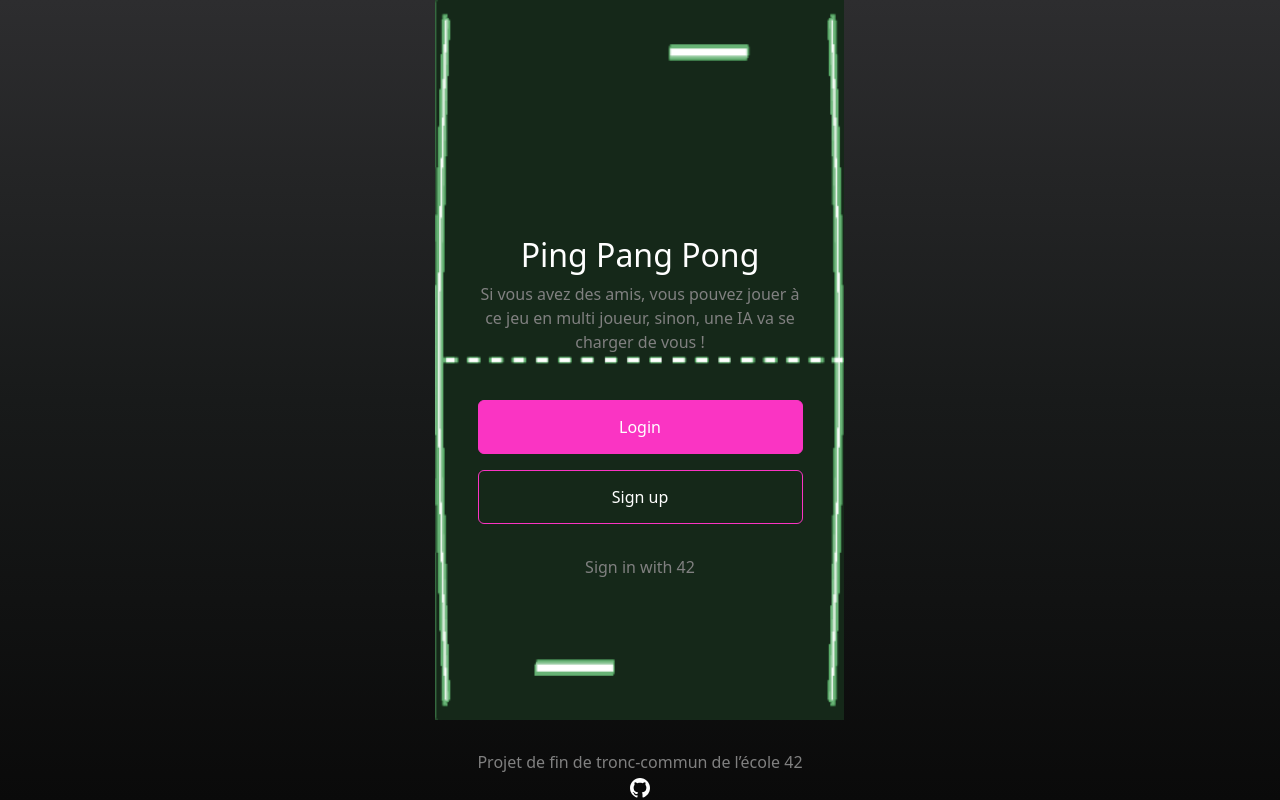
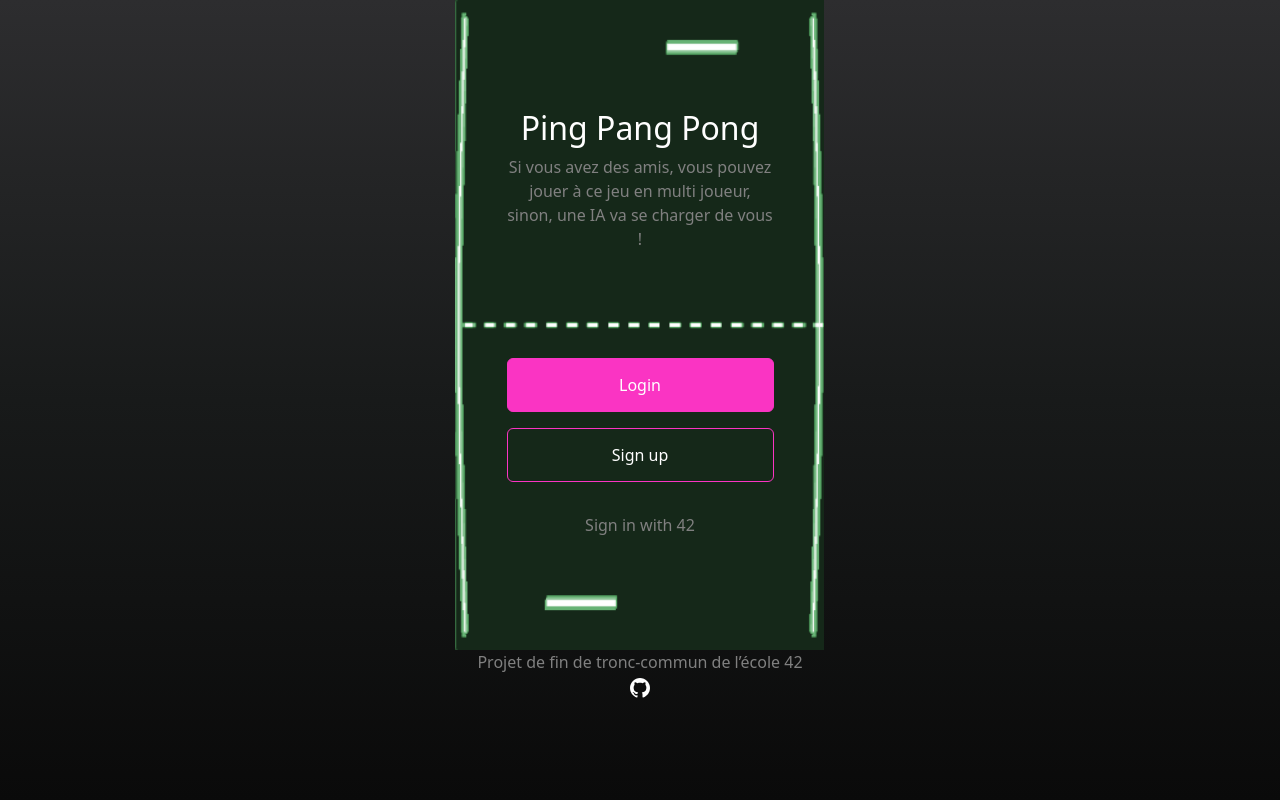
Before and after one commit to AntoineA67/ft_transcendence, a React (Create React App) app in the folder srcs/frontend/: page /login in a window 1280 px wide. Built offline with nearby package versions, Linux system fonts and the light colour scheme; no server answers.

Commit message:
redo landing page

```diff
--- a/srcs/frontend/src/pages/Login.tsx
+++ b/srcs/frontend/src/pages/Login.tsx
@@ -151,43 +151,48 @@ type landingPageProps = {
 function LandingPage({click1, click2}: landingPageProps) {
 
 	return (
-		<div className="landingPage">
-			<Container className="text-center" >
-				<Row className="pb-0">
-					<h2>Ping Pang Pong</h2>
+		<>
+		<Container className="text-center" style={{height: "650px"}}>
+			<Row className="justify-content-center h-100 landingBg">
+				<Col sm="6" lg="4">
+					<div className="h-75 d-flex flex-column justify-content-evenly mt-5">
+						<div className="pt-5 w-75 align-self-center">
+							<h2 style={{color: "white"}}>Ping Pang Pong</h2>
 							<p style={{ color: "gray" }}>
-						Si vous avez des amis, vous pouvez jouer à <br />
-						ce jeu en multi joueur, sinon, une IA va se <br />
+								Si vous avez des amis, vous pouvez jouer à
+								ce jeu en multi joueur, sinon, une IA va se
 								charger de vous !
 							</p>
-				</Row>
-
-				<div className="d-flex flex-column gap-3
+						</div>
+						<div className="mt-5 d-flex flex-column gap-3
 							justify-content-center align-items-center "
 							style={{position: "relative", top: "30px"}}>
 							<button
 								onClick={click1}
-						className="btn btn-primary">
+								className="btn btn-primary w-75">
 								Login
 							</button>
 							<button
 								onClick={click2}
-						className="btn btn-outline-primary">
+								className="btn btn-outline-primary w-75">
 								Sign up
 							</button>
 							<button
 								// onClick={click3}
-						className="btn-invisible">
+								className="btn btn-invisible w-75">
 								Sign in with 42
 							</button>
 						</div>
+					</div>
+				</Col>
+			</Row>
 		</Container>
-
-			<footer className="footer">
-				Projet de fin de tronc-commun de l’école 42<br />
+		<footer className="d-flex flex-column align-items-center"
+			style={{color: "grey"}}>
+			Projet de fin de tronc-commun de l’école 42
 			<a href="#"><img src={githubLogo} /></a>
 		</footer>
-		</div>
+		</>
 	);
 }
 
--- a/srcs/frontend/src/styles/Login.css
+++ b/srcs/frontend/src/styles/Login.css
@@ -1,26 +1,9 @@
-.landingPage {
-	/* flex container */
-	height: 100%;
-	width: 100%;
-	display: flex;
-	align-items: center;
-	align-content: center;
-	justify-content: space-evenly;
-	flex-direction: column;
-	/* text style */
-	color: white;
-	text-align: center;
+.landingBg {
 	/* background */
 	background-repeat: no-repeat;
 	background-position-x: center;
-	background-size: auto 90%;
+	background-size: auto 100%;
 	background-image: url(../assets/landingBg.png);
-}
-
-.footer {
-	position: absolute;
-	bottom: 0;
-	color: gray;
 }
 
 .leftArrow {
```
Lines whose indentation alone changed are shown as unchanged.
